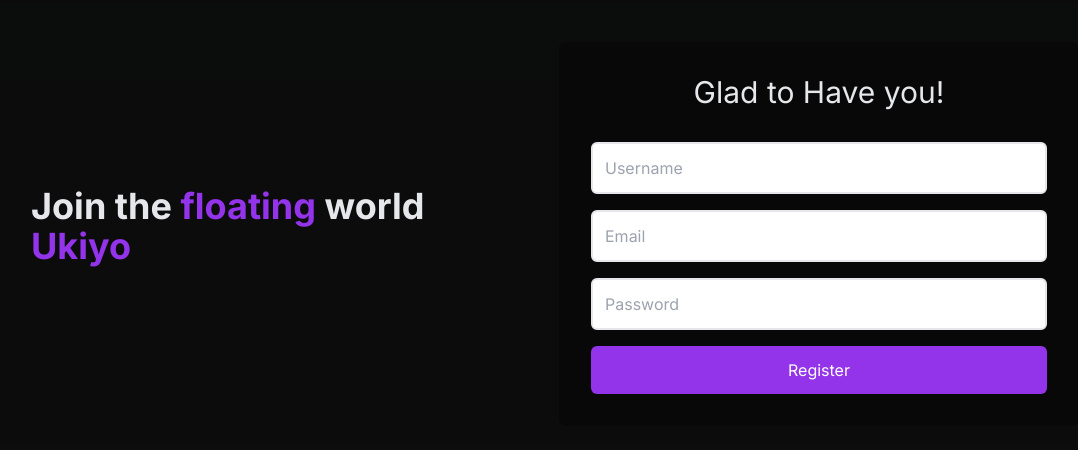
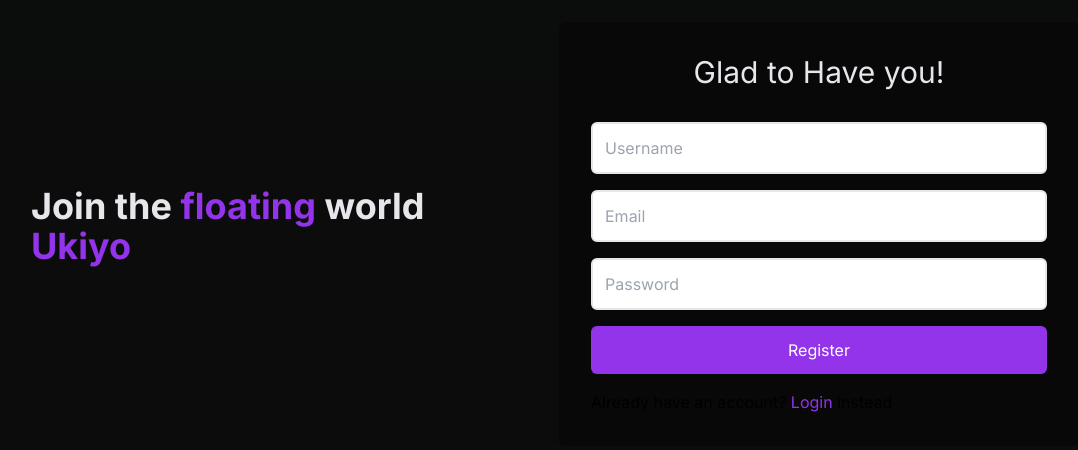
Before and after one commit to UkiyoHaven/ukiyo-haven-client, a Next.js app: page /register in a window 1280 px wide. Shown: the part 166-616 px from the top of the page, without its empty margins (81-1159 px from the left). Built offline with nearby package versions, Linux system fonts and the light colour scheme; no server answers.

Commit message:
Feat: UI update

```diff
--- a/app/register/page.tsx
+++ b/app/register/page.tsx
@@ -3,6 +3,7 @@ import { useState } from 'react';
 import api from '@/utils/api';
 import { useRouter } from 'next/navigation';
 import { AxiosError } from 'axios';
+import Link from 'next/link';
 
 export default function Register() {
     const [username, setUsername] = useState('');
@@ -66,6 +67,7 @@ export default function Register() {
                         />
                         {error && <p className="text-red-500">{error}</p>}
                         <button type="submit" className="p-3 bg-purple-600 rounded-md text-white text-center">Register</button>
+                        <Link href='/login' key='/login'>Already have an account? <span className='text-purple-600'>Login</span> instead</Link>
                     </form>
                 </div>
             </div>
```
